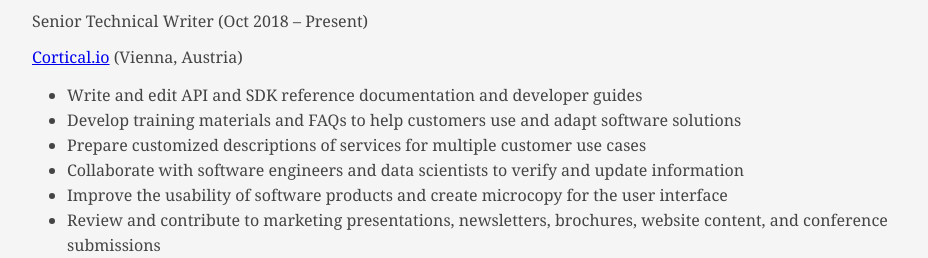
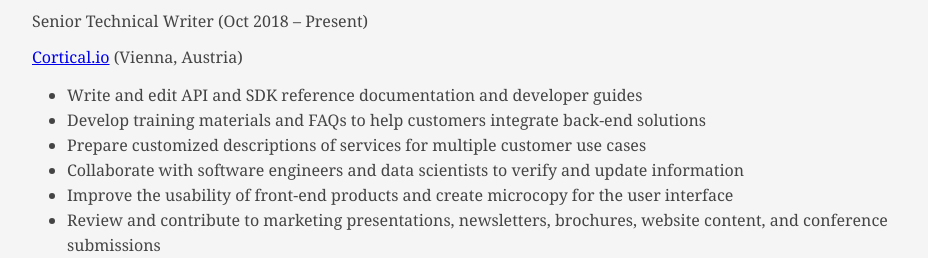
Before and after one commit to ashrafkhamis/ashrafkhamis.github.com, a plain HTML site: page index.htm in a window 1280 px wide. Shown: the part 1820-2078 px from the top of the page, without its empty margins (56-984 px from the left). Drawn offline with Linux system fonts and the light colour scheme; a small style sheet from the web is missing.

Commit message:
CV update

```diff
--- a/index.htm
+++ b/index.htm
@@ -88,10 +88,10 @@
 							<p><a href="https://www.cortical.io" title="Cortical.io">Cortical.io</a> (Vienna, Austria)</p>
 							<ul>
 							<li>Write and edit API and SDK reference documentation and developer guides</li>
-							<li>Develop training materials and FAQs to help customers use and adapt software solutions</li>
+							<li>Develop training materials and FAQs to help customers integrate back-end solutions</li>
 							<li>Prepare customized descriptions of services for multiple customer use cases</li>
 							<li>Collaborate with software engineers and data scientists to verify and update information</li>
-							<li>Improve the usability of software products and create microcopy for the user interface</li>
+							<li>Improve the usability of front-end products and create microcopy for the user interface</li>
 							<li>Review and contribute to marketing presentations, newsletters, brochures, website content, and conference submissions</li>
 							</ul>
 							<p>Technical Writer (Sep 2016 – Sep 2018)</p>
```
Also changed, not shown: 2 other files.
